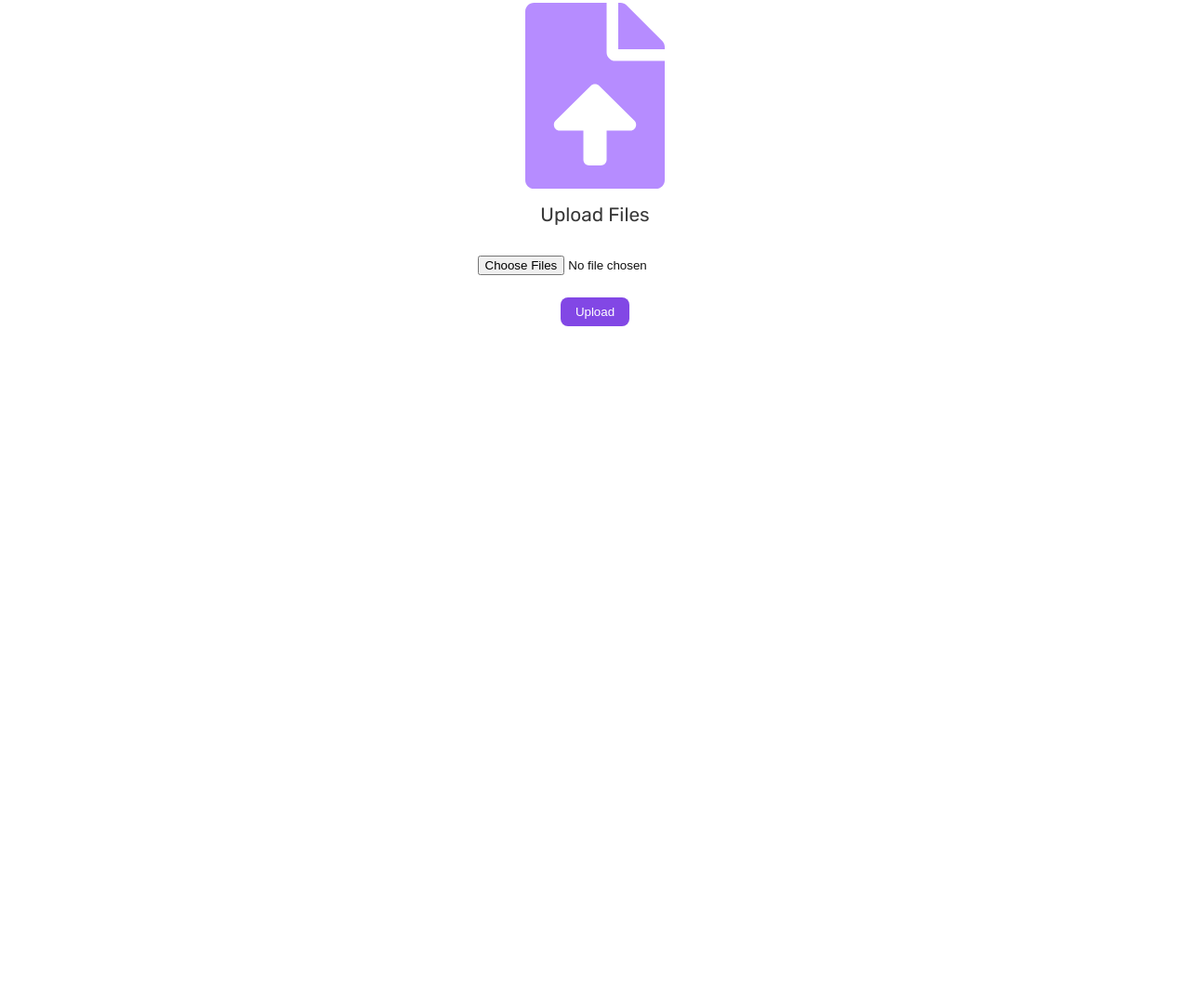
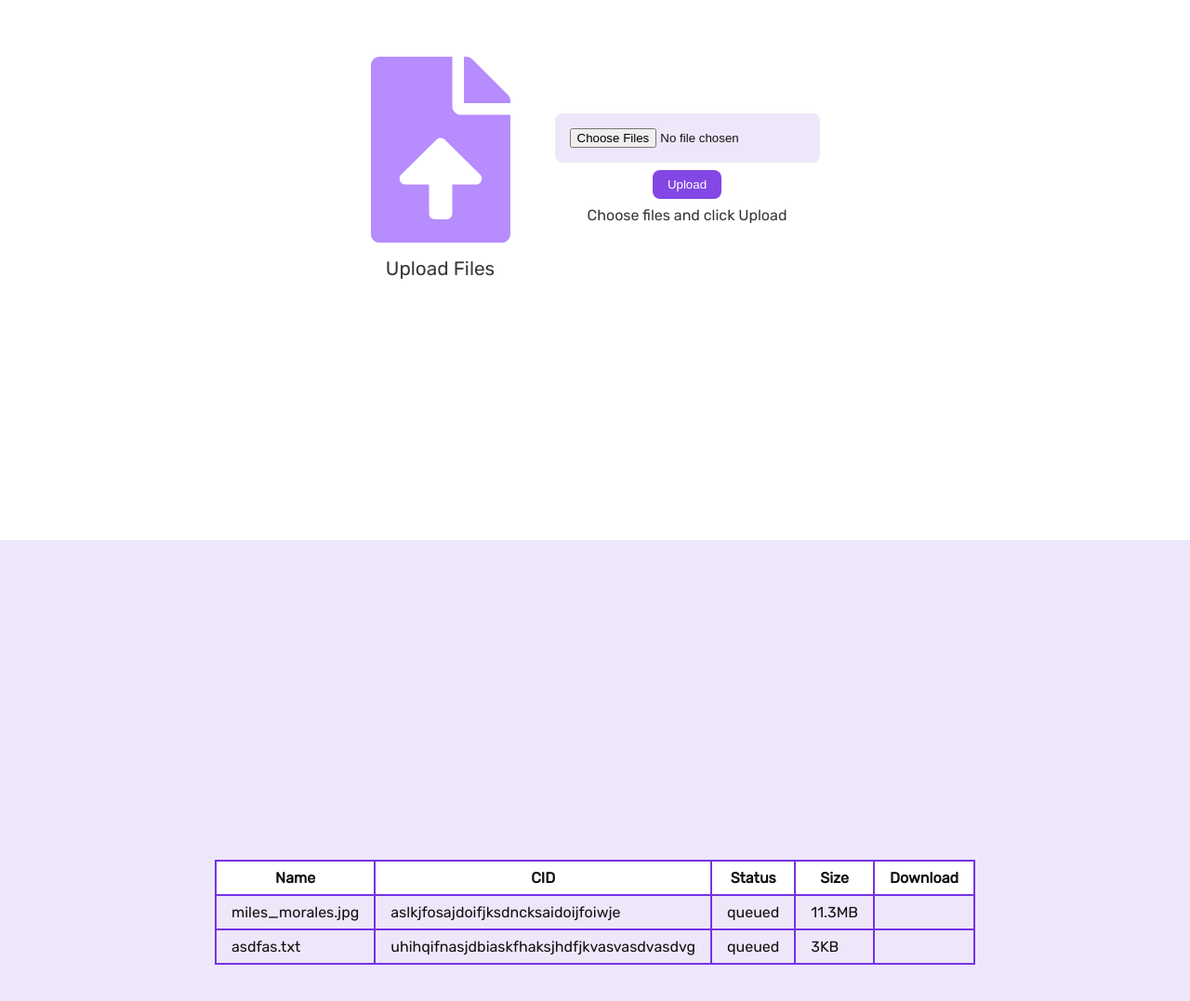
Before and after one commit to SavageSparky/D-Storage, a website built with webpack: page src/index.html in a window 1280 px wide. Shown: the part 219-1296 px from the top of the page at 93% size. Before the commit the page ends 800 px from the top, so only its background shows below. Built offline with nearby package versions, Linux system fonts and the light colour scheme; some packages are replaced by stand-ins of ours.

Commit message:
added files section

```diff
--- a/src/css/style.css
+++ b/src/css/style.css
@@ -66,13 +66,19 @@ main {
   align-items: center;
   justify-content: center;
   min-height: 100vh;
+  flex-direction: column;
 }
 
+section {
+  display: flex;
+  min-height: 100vh;
+}
 .upload_img_cont {
   display: flex;
   flex-direction: column;
   align-items: center;
   justify-content: center;
+  padding-right: 3rem;
 }
 
 .upload_img {
@@ -81,7 +87,7 @@ main {
 }
 
 .upload_img_cont h3{
-  padding: 1rem;
+  padding-top: 1rem;
   font-size: 1.3rem;
   color: #383838;
   font-weight: 100;
@@ -98,7 +104,12 @@ form {
   border: none;
   padding: 1rem;
   border-radius: 0.5rem;
-  background-color: white;
+  background-color: var(--background);
+}
+
+p {
+  font-size: 1rem;
+  color: #373737;
 }
 
 #submit {
@@ -113,3 +124,34 @@ form {
 #submit:hover {
   background-color: var(--accent-2);
 }
+
+
+/* ******** files section ********* */
+#files {
+  background-color: var(--background);
+  width: 100%;
+  height: 100%;
+  display: flex;
+  align-items: center;
+  justify-content: center;
+}
+
+
+table, th, td {
+  border: 2px solid var(--accent-2);
+  border-collapse: collapse;
+}
+
+th, td {
+  padding: 0.5rem 1rem;
+}
+
+th {
+  color: var(--secondary-color);
+  background-color: white;
+  text-align: center;
+}
+
+td {
+  text-align: left;
+}
--- a/src/index.html
+++ b/src/index.html
@@ -15,21 +15,50 @@
     </div>
     <div id="nav-options">
       <a href="#">Home</a>
-      <a href="#">Files</a>
-      <a href="#">Mode</a>
+      <a href="#upload">Upload</a>
+      <a href="#files">Files</a>
       <a href="#">Account</a>
     </div>
   </nav>
   <main>
-    <div class="upload_img_cont">
-      <img class="upload_img" src="./assets/file-upload-solid.svg" alt="">
-      <h3>Upload Files</h3>
+    <section id="upload">
+      <div class="upload_img_cont">
+        <img class="upload_img" src="./assets/file-upload-solid.svg" alt="">
+        <h3>Upload Files</h3>
+      </div>
       <form action="" id="uploadForm">
         <input type="file" id="file_selector" multiple>
         <button type="submit" id="submit">Upload</button>
-        <p class="description"></p>
+        <p class="description">Choose files and click Upload</p>
       </form>
-    </div>
+    </section>
+
+    <section id="files">
+      <table class="files_table">
+        <tr class="table_heading">
+          <th>Name</th>
+          <th>CID</th>
+          <th>Status</th>
+          <th>Size</th>
+          <th>Download</th>
+        </tr>
+        <tr class="table_records">
+          <td>miles_morales.jpg</td>
+          <td>aslkjfosajdoifjksdncksaidoijfoiwje</td>
+          <td>queued</td>
+          <td>11.3MB</td>
+          <td></td>
+        </tr>
+        <tr class="table_records">
+          <td>asdfas.txt</td>
+          <td>uhihqifnasjdbiaskfhaksjhdfjkvasvasdvasdvg</td>
+          <td>queued</td>
+          <td>3KB</td>
+        </tr>
+
+      </table>
+    </section>
+
 
   </main>
 </body>
--- a/src/js/index.js
+++ b/src/js/index.js
@@ -9,11 +9,12 @@ uploadButton.addEventListener('click', async (event)=> {
   const files = document.getElementById('file_selector').files;
   console.log(files);
 
-  status.s
+  status.style.color = "#0351c5";
   status.innerHTML = "Please Wait, Uploading Files..."
 
   let cid = await storeFiles(files);
   console.log("from index.js : "+cid);
 
+  status.style.color = "green";
   status.innerHTML = `File uploaded! <br> cid generated! <br> Go to Files Section for more info`;
 })
```
